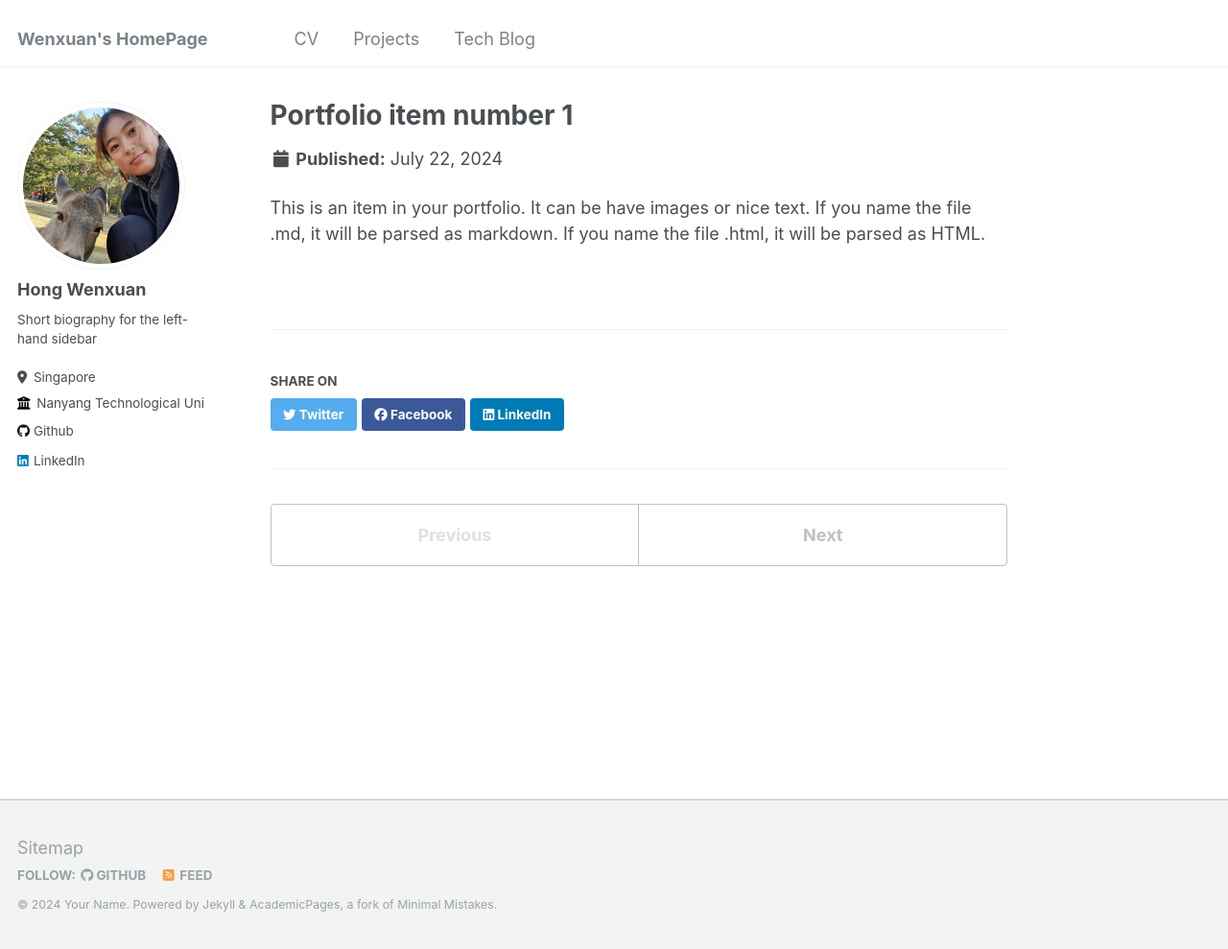
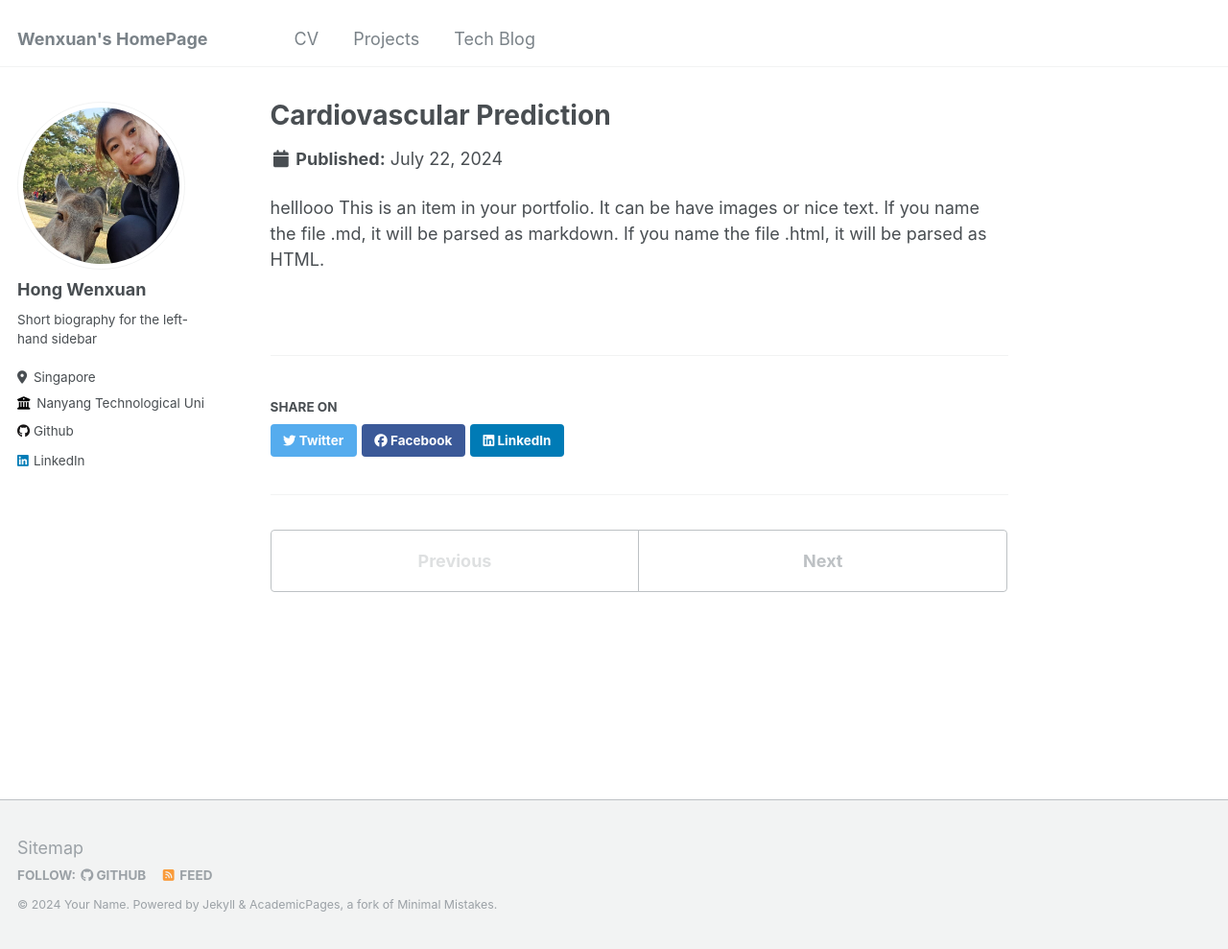
Before and after one commit to h-wenxuan/aboutme, a Jekyll site: the page built from _portfolio/cardiovascularprediction.md, in a window 1280 px wide and 989 px high. Shown: the whole window at 96% size. Built offline with Jekyll 4.4.1, drawn with Linux system fonts in a browser that asks for light colours.

Commit message:
Update and rename portfolio-1.md to cardiovascularprediction.md

```diff
--- a/_portfolio/portfolio-1.md
+++ b/_portfolio/cardiovascularprediction.md
@@ -1,7 +1,8 @@
 ---
-title: "Portfolio item number 1"
-excerpt: "Short description of portfolio item number 1<br/><img src='/images/500x300.png'>"
+title: "Cardiovascular Prediction"
+excerpt: "Used Kaggle dataset to predict risk of cardiovascular disease using machine learning tools <br/><img src='/images/cardiovascularpic.jpg'>"
 collection: portfolio
 ---
 
+helllooo
 This is an item in your portfolio. It can be have images or nice text. If you name the file .md, it will be parsed as markdown. If you name the file .html, it will be parsed as HTML.
```
